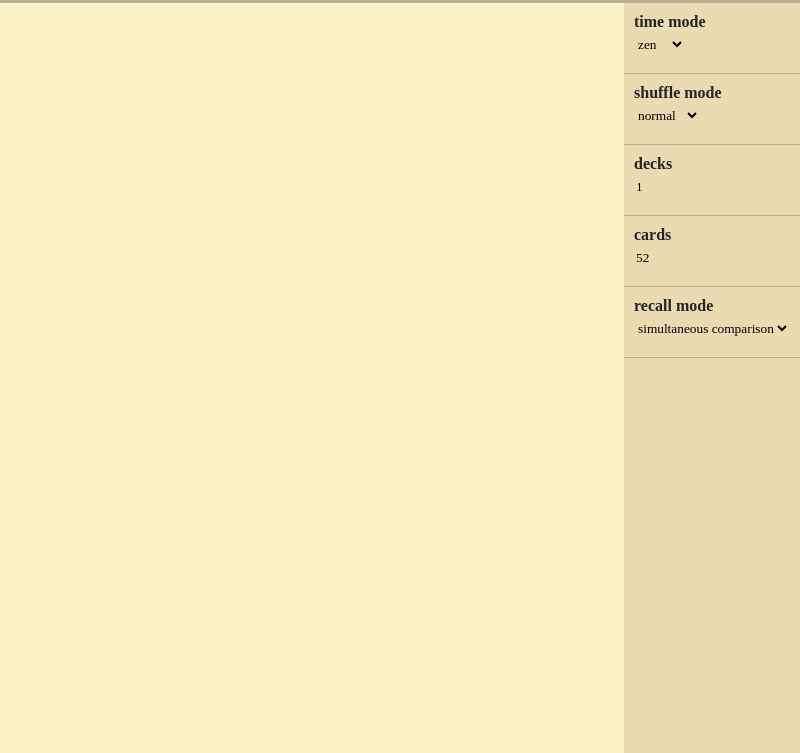
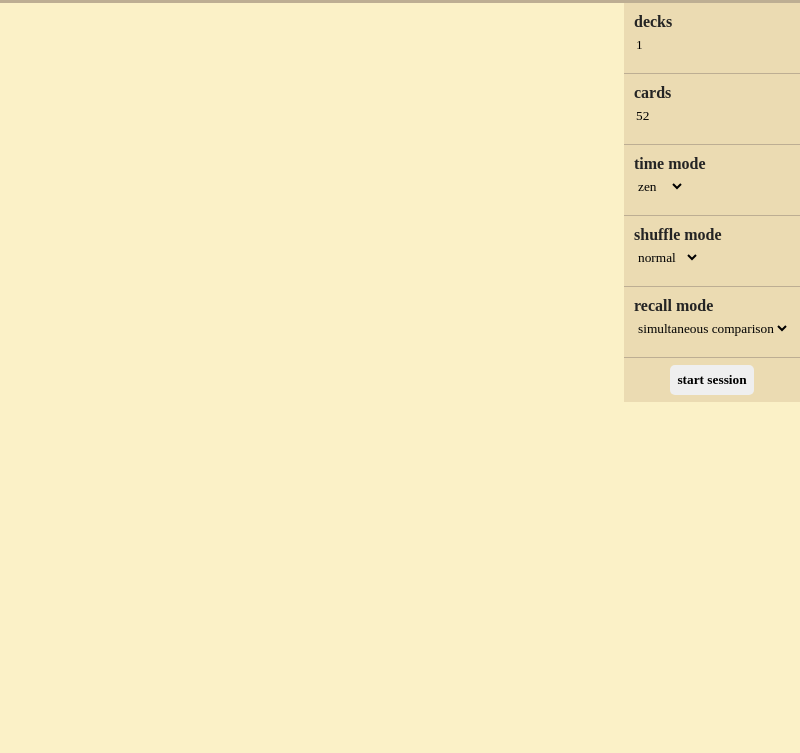
Before and after one commit to redpillneo/shuffle, an Electron app: page index.html in a window 800 px wide. Shown: the part 47-800 px from the top of the page. Drawn offline with Linux system fonts and the light colour scheme.

Commit message:
hover on start session button

```diff
--- a/index.css
+++ b/index.css
@@ -4,7 +4,6 @@ body{
   background-color: #FBF1C7;
   display: flex;
   flex-direction: column;
-  height: 1080px;
   font-family: "Roboto Mono";
 }
 #headerDiv{
@@ -37,7 +36,7 @@ body{
   display: flex;
   flex-direction: column;
   width: 188px;
-  height: auto;
+  height: inherit;
 }
 
 .config{
@@ -84,3 +83,12 @@ body{
   border:#686868 solid 1px;
   border-radius: 4px;
 }
+
+#start_session, #start_session button{
+  font-family: inherit;
+  font-weight: 900;
+  border: none;
+  border-radius: 5px;
+  padding: 7px;
+  margin: 0 auto;
+}
--- a/index.html
+++ b/index.html
@@ -23,7 +23,16 @@
     </div>
     <div id="main">
       <div id="displayDiv"></div>
+      <!-- configurations div -->
       <div id="configDiv">
+        <div class="config">
+          <label for="deck_no">decks</label>
+          <input type="number" name="deck_no" id="deck_no" value="1" min="1" max="5">
+        </div>
+        <div class="config">
+          <label for="card_no">cards</label>
+          <input type="number" name="card_no" id="card_no" value="52" max="52" min="7">
+        </div>
         <div class="config" id="time_mode_div">
           <label for="time_mode">time mode</label>
           <select name="time_mode" id="time_mode">
@@ -39,20 +48,15 @@
           </select>
         </div>
         <div class="config">
-          <label for="deck_no">decks</label>
-          <input type="number" name="deck_no" id="deck_no" value="1" min="1" max="5">
-        </div>
-        <div class="config">
-          <label for="card_no">cards</label>
-          <input type="number" name="card_no" id="card_no" value="52" max="52" min="7">
-        </div>
-        <div class="config">
           <label for="recall_mode">recall mode</label>
           <select name="recall_mode" id="recall_mode">
             <option value="sim_comp">simultaneous comparison</option>
             <option value="fill_list">fill list</option>
           </select>
         </div>
+        <div id="start_session">
+          <button>start session</button>
+        </div>
       </div>
     </div>
   </body>
```
